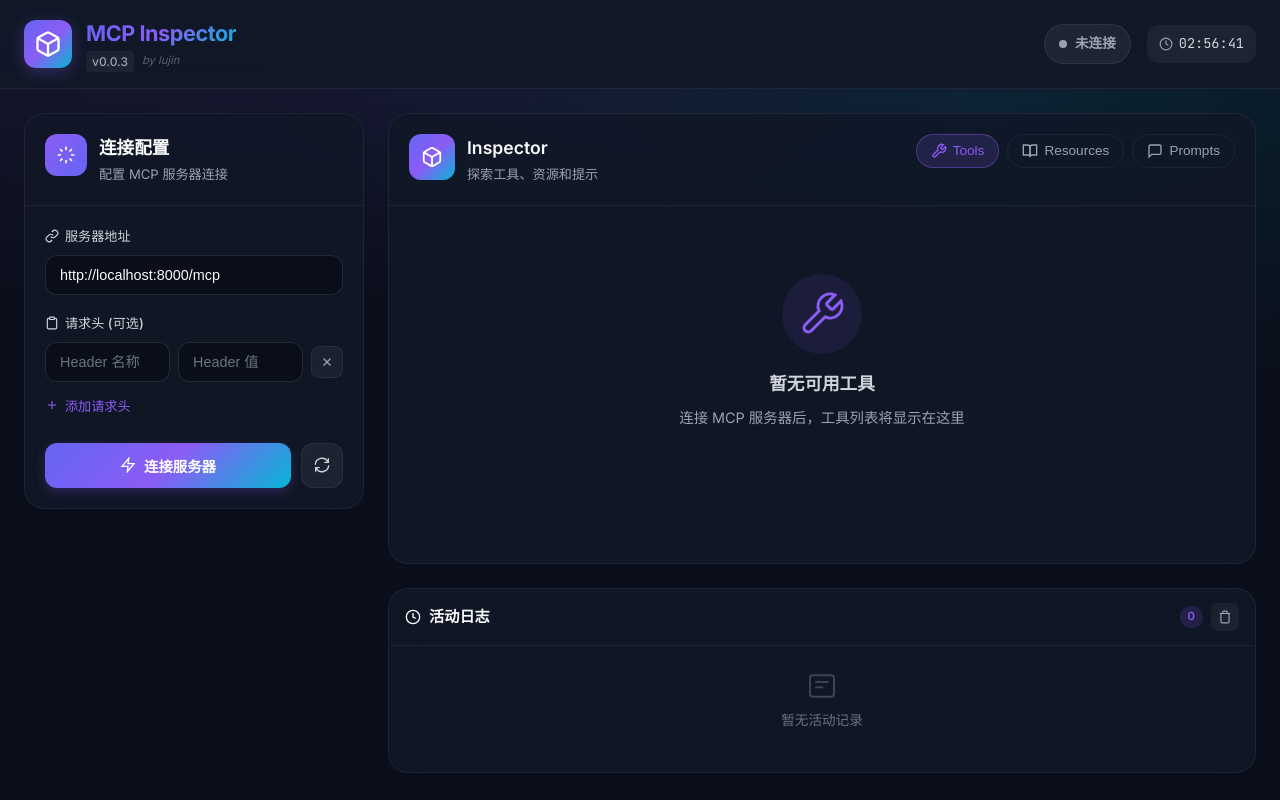
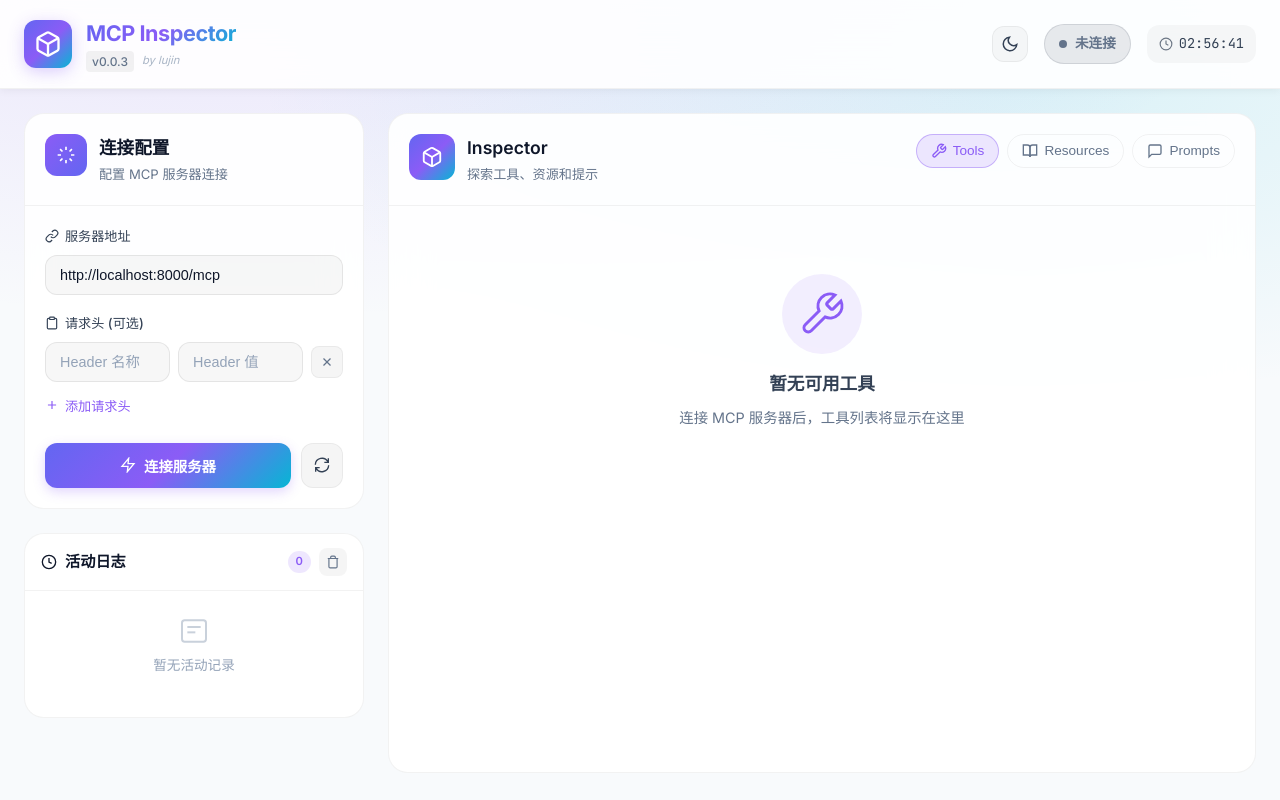
Before and after one commit to lujin3/mcp-inspector, a Vue app in the folder frontend/: page / in a window 1280 px wide. Built offline with nearby package versions, Linux system fonts and the light colour scheme.

Commit message:
feat: implement theme switching with CSS variables and reorganize activity log panel

```diff
--- a/frontend/src/App.vue
+++ b/frontend/src/App.vue
@@ -1,6 +1,10 @@
 <template>
   <div class="app-layout">
-    <HeaderBar :status="connectionStatus" />
+    <HeaderBar
+      :status="connectionStatus"
+      :theme="theme"
+      @toggle-theme="toggleTheme"
+    />
 
     <main class="main-content">
       <div class="workspace">
@@ -131,6 +135,61 @@
               </div>
             </div>
           </section>
+
+          <!-- History Panel moved to sidebar -->
+          <section class="panel history-panel">
+            <div class="panel-header history-header">
+              <div class="panel-title compact">
+                <svg width="16" height="16" viewBox="0 0 24 24" fill="none" stroke="currentColor" stroke-width="2">
+                  <circle cx="12" cy="12" r="10"/>
+                  <polyline points="12 6 12 12 16 14"/>
+                </svg>
+                <h3>活动日志</h3>
+              </div>
+              <div class="history-actions">
+                <span class="count-badge small">{{ logs.length }}</span>
+                <button class="btn-icon-small" @click="clearLogs" title="清空日志">
+                  <svg width="14" height="14" viewBox="0 0 24 24" fill="none" stroke="currentColor" stroke-width="2">
+                    <polyline points="3 6 5 6 21 6"/>
+                    <path d="M19 6v14a2 2 0 0 1-2 2H7a2 2 0 0 1-2-2V6m3 0V4a2 2 0 0 1 2-2h4a2 2 0 0 1 2 2v2"/>
+                  </svg>
+                </button>
+              </div>
+            </div>
+            <div class="history-content">
+              <div v-if="logs.length === 0" class="empty-logs">
+                <svg width="32" height="32" viewBox="0 0 24 24" fill="none" stroke="currentColor" stroke-width="1.5">
+                  <rect x="3" y="4" width="18" height="16" rx="2"/>
+                  <line x1="7" y1="9" x2="17" y2="9"/>
+                  <line x1="7" y1="13" x2="13" y2="13"/>
+                </svg>
+                <p>暂无活动记录</p>
+              </div>
+              <div v-else class="log-list">
+                <div
+                  v-for="(entry, idx) in visibleHistory"
+                  :key="'log-' + idx"
+                  class="log-item"
+                >
+                  <details class="log-details">
+                    <summary>
+                      <span class="log-index">{{ idx + 1 }}</span>
+                      <span class="log-text">{{ summarizeLog(entry) }}</span>
+                    </summary>
+                    <pre class="log-full">{{ entry }}</pre>
+                  </details>
+                </div>
+              </div>
+              <div v-if="logs.length > historyLimit" class="history-footer">
+                <button class="btn-text small" @click="historyExpanded = !historyExpanded">
+                  <svg width="14" height="14" viewBox="0 0 24 24" fill="none" stroke="currentColor" stroke-width="2">
+                    <polyline :points="historyExpanded ? '18 15 12 9 6 15' : '6 9 12 15 18 9'"/>
+                  </svg>
+                  {{ historyExpanded ? '收起' : `显示全部 ${logs.length} 条` }}
+                </button>
+              </div>
+            </div>
+          </section>
         </aside>
 
         <!-- Main Area -->
@@ -202,61 +261,6 @@
               </div>
             </div>
           </section>
-
-          <!-- History Panel -->
-          <section class="panel history-panel">
-            <div class="panel-header history-header">
-              <div class="panel-title compact">
-                <svg width="16" height="16" viewBox="0 0 24 24" fill="none" stroke="currentColor" stroke-width="2">
-                  <circle cx="12" cy="12" r="10"/>
-                  <polyline points="12 6 12 12 16 14"/>
-                </svg>
-                <h3>活动日志</h3>
-              </div>
-              <div class="history-actions">
-                <span class="count-badge small">{{ logs.length }}</span>
-                <button class="btn-icon-small" @click="clearLogs" title="清空日志">
-                  <svg width="14" height="14" viewBox="0 0 24 24" fill="none" stroke="currentColor" stroke-width="2">
-                    <polyline points="3 6 5 6 21 6"/>
-                    <path d="M19 6v14a2 2 0 0 1-2 2H7a2 2 0 0 1-2-2V6m3 0V4a2 2 0 0 1 2-2h4a2 2 0 0 1 2 2v2"/>
-                  </svg>
-                </button>
-              </div>
-            </div>
-            <div class="history-content">
-              <div v-if="logs.length === 0" class="empty-logs">
-                <svg width="32" height="32" viewBox="0 0 24 24" fill="none" stroke="currentColor" stroke-width="1.5">
-                  <rect x="3" y="4" width="18" height="16" rx="2"/>
-                  <line x1="7" y1="9" x2="17" y2="9"/>
-                  <line x1="7" y1="13" x2="13" y2="13"/>
-                </svg>
-                <p>暂无活动记录</p>
-              </div>
-              <div v-else class="log-list">
-                <div
-                  v-for="(entry, idx) in visibleHistory"
-                  :key="'log-' + idx"
-                  class="log-item"
-                >
-                  <details class="log-details">
-                    <summary>
-                      <span class="log-index">{{ idx + 1 }}</span>
-                      <span class="log-text">{{ summarizeLog(entry) }}</span>
-                    </summary>
-                    <pre class="log-full">{{ entry }}</pre>
-                  </details>
-                </div>
-              </div>
-              <div v-if="logs.length > historyLimit" class="history-footer">
-                <button class="btn-text small" @click="historyExpanded = !historyExpanded">
-                  <svg width="14" height="14" viewBox="0 0 24 24" fill="none" stroke="currentColor" stroke-width="2">
-                    <polyline :points="historyExpanded ? '18 15 12 9 6 15' : '6 9 12 15 18 9'"/>
-                  </svg>
-                  {{ historyExpanded ? '收起' : `显示全部 ${logs.length} 条` }}
-                </button>
-              </div>
-            </div>
-          </section>
         </div>
       </div>
     </main>
@@ -264,13 +268,32 @@
 </template>
 
 <script setup lang="ts">
-import { ref, computed } from 'vue';
+import { ref, computed, onMounted } from 'vue';
 import HeaderBar from './components/HeaderBar.vue';
 import ToolList from './components/ToolList.vue';
 import ResourcePanel from './components/ResourcePanel.vue';
 import PromptPanel from './components/PromptPanel.vue';
 import type { Tool, Resource, Prompt, HeaderPair, ConnectResult, ToolCallPayload } from '@/types';
 import { mcpApi, isRunningInTauri } from '@/services/mcpApi';
+
+const theme = ref<'dark' | 'light'>('dark');
+
+const toggleTheme = () => {
+  theme.value = theme.value === 'dark' ? 'light' : 'dark';
+  document.documentElement.setAttribute('data-theme', theme.value);
+  localStorage.setItem('mcp-inspector-theme', theme.value);
+};
+
+onMounted(() => {
+  // Initialize theme
+  const savedTheme = localStorage.getItem('mcp-inspector-theme') as 'dark' | 'light';
+  if (savedTheme) {
+    theme.value = savedTheme;
+  } else if (window.matchMedia('(prefers-color-scheme: light)').matches) {
+    theme.value = 'light';
+  }
+  document.documentElement.setAttribute('data-theme', theme.value);
+});
 
 const serverUrl = ref('http://localhost:8000/mcp');
 const headerInputs = ref<HeaderPair[]>([{ name: '', value: '' }]);
@@ -281,7 +304,7 @@ const tools = ref<Tool[]>([]);
 const resources = ref<Resource[]>([]);
 const prompts = ref<Prompt[]>([]);
 const logs = ref<string[]>([]);
-const historyLimit = 5;
+const historyLimit = 10;
 const HISTORY_SUMMARY_LENGTH = 100;
 const historyExpanded = ref(false);
 const runningInTauri = ref(isRunningInTauri());
@@ -503,7 +526,7 @@ async function handleCallTool(payload: ToolCallPayload) {
 
 .main-content {
   flex: 1;
-  max-width: 1440px;
+  max-width: 1920px;
   width: 100%;
   margin: 0 auto;
   padding: 24px;
@@ -519,10 +542,11 @@ async function handleCallTool(payload: ToolCallPayload) {
 .sidebar {
   display: flex;
   flex-direction: column;
+  gap: 24px;
 }
 
 .panel {
-  background: rgba(17, 24, 39, 0.85);
+  background: var(--bg-card);
   backdrop-filter: blur(20px);
   border: 1px solid var(--border-subtle);
   border-radius: var(--radius-xl);
@@ -530,8 +554,9 @@ async function handleCallTool(payload: ToolCallPayload) {
 }
 
 .connection-panel {
-  position: sticky;
-  top: 100px;
+  /* Remove sticky position to allow sidebar scrolling with logs */
+  position: relative;
+  top: 0;
 }
 
 .panel-header {
@@ -614,7 +639,7 @@ async function handleCallTool(payload: ToolCallPayload) {
 .form-input {
   width: 100%;
   padding: 11px 14px;
-  background: rgba(0, 0, 0, 0.3);
+  background: var(--input-bg);
   border: 1px solid var(--border-light);
   border-radius: var(--radius-md);
   color: var(--text-primary);
@@ -653,7 +678,7 @@ async function handleCallTool(payload: ToolCallPayload) {
 .btn-icon {
   width: 32px;
   height: 32px;
-  background: rgba(255, 255, 255, 0.05);
+  background: var(--badge-bg);
   border: 1px solid var(--border-subtle);
   border-radius: var(--radius-sm);
   color: var(--text-muted);
@@ -747,7 +772,7 @@ async function handleCallTool(payload: ToolCallPayload) {
 }
 
 .btn-secondary {
-  background: rgba(255, 255, 255, 0.06);
+  background: var(--badge-bg);
   color: var(--text-secondary);
   border: 1px solid var(--border-subtle);
   padding: 12px;
@@ -841,7 +866,7 @@ async function handleCallTool(payload: ToolCallPayload) {
 
 .tab-badge {
   padding: 2px 7px;
-  background: rgba(255, 255, 255, 0.1);
+  background: var(--badge-bg);
   border-radius: var(--radius-full);
   font-size: 0.72rem;
   font-weight: 600;
@@ -981,7 +1006,7 @@ async function handleCallTool(payload: ToolCallPayload) {
 .result-payload {
   margin: 0;
   padding: 10px;
-  background: rgba(0, 0, 0, 0.3);
+  background: var(--input-bg);
   border-radius: var(--radius-sm);
   font-size: 0.78rem;
   color: var(--text-secondary);
@@ -1012,7 +1037,7 @@ async function handleCallTool(payload: ToolCallPayload) {
 .btn-icon-small {
   width: 28px;
   height: 28px;
-  background: rgba(255, 255, 255, 0.05);
+  background: var(--badge-bg);
   border: none;
   border-radius: var(--radius-sm);
   color: var(--text-muted);
@@ -1061,7 +1086,7 @@ async function handleCallTool(payload: ToolCallPayload) {
 }
 
 .log-item {
-  background: rgba(0, 0, 0, 0.2);
+  background: var(--panel-bg-subtle);
   border-radius: var(--radius-sm);
   overflow: hidden;
 }
@@ -1076,7 +1101,7 @@ async function handleCallTool(payload: ToolCallPayload) {
 }
 
 .log-details summary:hover {
-  background: rgba(255, 255, 255, 0.03);
+  background: var(--badge-bg);
 }
 
 .log-index {
@@ -1106,7 +1131,7 @@ async function handleCallTool(payload: ToolCallPayload) {
 .log-full {
   margin: 0;
   padding: 12px;
-  background: rgba(0, 0, 0, 0.3);
+  background: var(--input-bg);
   font-size: 0.78rem;
   color: var(--text-muted);
   white-space: pre-wrap;
--- a/frontend/src/assets/styles.css
+++ b/frontend/src/assets/styles.css
@@ -5,8 +5,9 @@
 /* Import Google Fonts */
 @import url('https://fonts.googleapis.com/css2?family=Inter:wght@300;400;500;600;700&family=JetBrains+Mono:wght@400;500&display=swap');
 
-/* CSS Variables */
-:root {
+/* CSS Variables & Themes */
+:root,
+[data-theme='dark'] {
   /* Primary Colors */
   --primary-gradient: linear-gradient(135deg, #6366f1 0%, #8b5cf6 50%, #06b6d4 100%);
   --primary-color: #8b5cf6;
@@ -56,10 +57,51 @@
   --transition-fast: 150ms ease;
   --transition-normal: 250ms ease;
   --transition-slow: 400ms ease;
+
+  /* Component Specific */
+  --input-bg: rgba(0, 0, 0, 0.3);
+  --panel-bg-subtle: rgba(255, 255, 255, 0.03);
+  --badge-bg: rgba(255, 255, 255, 0.05);
+}
+
+[data-theme='light'] {
+  /* Background Colors */
+  --bg-primary: #f8fafc;
+  --bg-secondary: #ffffff;
+  --bg-tertiary: #f1f5f9;
+  --bg-card: rgba(255, 255, 255, 0.9);
+  --bg-card-hover: rgba(241, 245, 249, 1);
+
+  /* Text Colors */
+  --text-primary: #0f172a;
+  --text-secondary: #334155;
+  --text-muted: #64748b;
+  --text-dim: #94a3b8;
+
+  /* Border & Shadow */
+  --border-subtle: rgba(0, 0, 0, 0.05);
+  --border-light: rgba(0, 0, 0, 0.08);
+  --shadow-sm: 0 2px 8px rgba(0, 0, 0, 0.05);
+  --shadow-md: 0 8px 24px rgba(0, 0, 0, 0.06);
+  --shadow-lg: 0 16px 48px rgba(0, 0, 0, 0.08);
+  --shadow-glow: 0 0 40px rgba(139, 92, 246, 0.1);
+
+  /* Status Background Adjustments */
+  --success-bg: rgba(16, 185, 129, 0.1);
+  --warning-bg: rgba(245, 158, 11, 0.1);
+  --error-bg: rgba(239, 68, 68, 0.1);
+  --info-bg: rgba(59, 130, 246, 0.1);
+
+  /* Component Specific */
+  --input-bg: rgba(0, 0, 0, 0.03);
+  --panel-bg-subtle: rgba(0, 0, 0, 0.02);
+  --badge-bg: rgba(0, 0, 0, 0.04);
 }
 
 /* Reset & Base */
-*, *::before, *::after {
+*,
+*::before,
+*::after {
   box-sizing: border-box;
   margin: 0;
   padding: 0;
@@ -120,14 +162,21 @@ body {
 }
 
 /* Code Font */
-code, pre, .mono {
+code,
+pre,
+.mono {
   font-family: 'JetBrains Mono', 'Fira Code', monospace;
 }
 
 /* Animation Keyframes */
 @keyframes fadeIn {
-  from { opacity: 0; }
-  to { opacity: 1; }
+  from {
+    opacity: 0;
+  }
+
+  to {
+    opacity: 1;
+  }
 }
 
 @keyframes slideUp {
@@ -135,6 +184,7 @@ code, pre, .mono {
     opacity: 0;
     transform: translateY(10px);
   }
+
   to {
     opacity: 1;
     transform: translateY(0);
@@ -142,18 +192,37 @@ code, pre, .mono {
 }
 
 @keyframes pulse {
-  0%, 100% { opacity: 1; }
-  50% { opacity: 0.5; }
+
+  0%,
+  100% {
+    opacity: 1;
+  }
+
+  50% {
+    opacity: 0.5;
+  }
 }
 
 @keyframes shimmer {
-  0% { background-position: -200% 0; }
-  100% { background-position: 200% 0; }
+  0% {
+    background-position: -200% 0;
+  }
+
+  100% {
+    background-position: 200% 0;
+  }
 }
 
 @keyframes float {
-  0%, 100% { transform: translateY(0); }
-  50% { transform: translateY(-5px); }
+
+  0%,
+  100% {
+    transform: translateY(0);
+  }
+
+  50% {
+    transform: translateY(-5px);
+  }
 }
 
 /* Utility Classes */
--- a/frontend/src/components/HeaderBar.vue
+++ b/frontend/src/components/HeaderBar.vue
@@ -21,6 +21,20 @@
 
       <!-- Status & Time -->
       <div class="header-right">
+        <!-- Theme Toggle -->
+        <button
+          class="theme-toggle"
+          @click="$emit('toggle-theme')"
+          :title="theme === 'dark' ? '切换至亮色模式' : '切换至暗色模式'"
+        >
+          <svg v-if="theme === 'dark'" width="18" height="18" viewBox="0 0 24 24" fill="none" stroke="currentColor" stroke-width="2">
+            <circle cx="12" cy="12" r="5"/><line x1="12" y1="1" x2="12" y2="3"/><line x1="12" y1="21" x2="12" y2="23"/><line x1="4.22" y1="4.22" x2="5.64" y2="5.64"/><line x1="18.36" y1="18.36" x2="19.78" y2="19.78"/><line x1="1" y1="12" x2="3" y2="12"/><line x1="21" y1="12" x2="23" y2="12"/><line x1="4.22" y1="19.07" x2="5.64" y2="17.66"/><line x1="18.36" y1="5.64" x2="19.78" y2="4.22"/>
+          </svg>
+          <svg v-else width="18" height="18" viewBox="0 0 24 24" fill="none" stroke="currentColor" stroke-width="2">
+            <path d="M21 12.79A9 9 0 1 1 11.21 3 7 7 0 0 0 21 12.79z"/>
+          </svg>
+        </button>
+
         <div class="status-badge" :class="status">
           <span class="status-dot"></span>
           <span class="status-text">{{ statusText }}</span>
@@ -40,7 +54,14 @@
 <script setup lang="ts">
 import { ref, computed, onMounted, onUnmounted } from 'vue';
 
-const props = defineProps<{ status: string }>();
+const props = defineProps<{
+  status: string,
+  theme: 'dark' | 'light'
+}>();
+
+const emit = defineEmits<{
+  (e: 'toggle-theme'): void
+}>();
 
 const currentTime = ref(new Date().toLocaleTimeString('zh-CN', {
   hour: '2-digit',
@@ -79,16 +100,17 @@ const statusText = computed(() => {
 
 <style scoped>
 .header {
-  background: linear-gradient(180deg, rgba(17, 24, 39, 0.98) 0%, rgba(17, 24, 39, 0.95) 100%);
+  background: var(--bg-card);
   border-bottom: 1px solid var(--border-subtle);
   backdrop-filter: blur(20px);
   position: sticky;
   top: 0;
   z-index: 100;
+  box-shadow: var(--shadow-sm);
 }
 
 .header-inner {
-  max-width: 1440px;
+  max-width: 1920px;
   margin: 0 auto;
   padding: 16px 24px;
   display: flex;
@@ -141,9 +163,13 @@ const statusText = computed(() => {
   font-size: 0.75rem;
   color: var(--text-muted);
   font-weight: 500;
-  background: rgba(255, 255, 255, 0.05);
+  background: rgba(139, 92, 246, 0.05);
   padding: 1px 6px;
   border-radius: 4px;
+}
+
+[data-theme='light'] .version {
+  background: rgba(0, 0, 0, 0.05);
 }
 
 .author {
@@ -157,6 +183,35 @@ const statusText = computed(() => {
   display: flex;
   align-items: center;
   gap: 16px;
+}
+
+.theme-toggle {
+  display: flex;
+  align-items: center;
+  justify-content: center;
+  width: 36px;
+  height: 36px;
+  background: rgba(255, 255, 255, 0.05);
+  border: 1px solid var(--border-subtle);
+  border-radius: var(--radius-md);
+  cursor: pointer;
+  color: var(--text-secondary);
+  transition: all var(--transition-fast);
+}
+
+[data-theme='light'] .theme-toggle {
+  background: rgba(0, 0, 0, 0.03);
+}
+
+.theme-toggle:hover {
+  background: rgba(255, 255, 255, 0.1);
+  border-color: var(--border-light);
+  color: var(--primary-color);
+  transform: translateY(-2px);
+}
+
+[data-theme='light'] .theme-toggle:hover {
+  background: rgba(0, 0, 0, 0.05);
 }
 
 .status-badge {
@@ -231,6 +286,10 @@ const statusText = computed(() => {
   font-family: 'JetBrains Mono', monospace;
 }
 
+[data-theme='light'] .time-display {
+  background: rgba(0, 0, 0, 0.03);
+}
+
 .time-display svg {
   opacity: 0.7;
 }
--- a/frontend/src/components/PromptPanel.vue
+++ b/frontend/src/components/PromptPanel.vue
@@ -81,7 +81,7 @@ defineProps<{ prompts: Prompt[] }>();
 .empty-icon {
   width: 80px;
   height: 80px;
-  background: rgba(16, 185, 129, 0.1);
+  background: var(--success-bg);
   border-radius: 50%;
   display: flex;
   align-items: center;
@@ -182,7 +182,7 @@ defineProps<{ prompts: Prompt[] }>();
   gap: 4px;
   font-size: 0.75rem;
   padding: 4px 10px;
-  background: rgba(255, 255, 255, 0.06);
+  background: var(--badge-bg);
   border: 1px solid var(--border-subtle);
   border-radius: var(--radius-full);
   color: var(--text-secondary);
@@ -190,7 +190,7 @@ defineProps<{ prompts: Prompt[] }>();
 }
 
 .arg-badge.required {
-  background: rgba(16, 185, 129, 0.1);
+  background: var(--success-bg);
   border-color: rgba(16, 185, 129, 0.3);
   color: var(--success);
 }
--- a/frontend/src/components/ResourcePanel.vue
+++ b/frontend/src/components/ResourcePanel.vue
@@ -72,7 +72,7 @@ defineProps<{ resources: Resource[] }>();
 .empty-icon {
   width: 80px;
   height: 80px;
-  background: rgba(6, 182, 212, 0.1);
+  background: var(--info-bg);
   border-radius: 50%;
   display: flex;
   align-items: center;
@@ -149,7 +149,7 @@ defineProps<{ resources: Resource[] }>();
 .mime-badge {
   font-size: 0.7rem;
   padding: 3px 8px;
-  background: rgba(6, 182, 212, 0.15);
+  background: var(--info-bg);
   color: var(--accent-color);
   border-radius: var(--radius-full);
   font-family: 'JetBrains Mono', monospace;
@@ -160,7 +160,7 @@ defineProps<{ resources: Resource[] }>();
   align-items: center;
   gap: 8px;
   padding: 10px 12px;
-  background: rgba(0, 0, 0, 0.25);
+  background: var(--input-bg);
   border-radius: var(--radius-md);
   margin-bottom: 10px;
 }
--- a/frontend/src/components/ToolList.vue
+++ b/frontend/src/components/ToolList.vue
@@ -602,7 +602,7 @@ function handleCall(tool: Tool) {
 }
 
 .expand-btn:hover {
-  background: rgba(255, 255, 255, 0.1);
+  background: var(--badge-bg);
   color: var(--text-primary);
 }
 
@@ -633,7 +633,7 @@ function handleCall(tool: Tool) {
 .json-textarea {
   width: 100%;
   padding: 12px;
-  background: rgba(0, 0, 0, 0.3);
+  background: var(--input-bg);
   border: 1px solid var(--border-light);
   border-radius: var(--radius-md);
   color: var(--text-primary);
@@ -728,7 +728,7 @@ function handleCall(tool: Tool) {
 .field-input {
   width: 100%;
   padding: 10px 12px;
-  background: rgba(0, 0, 0, 0.3);
+  background: var(--input-bg);
   border: 1px solid var(--border-light);
   border-radius: var(--radius-md);
   color: var(--text-primary);
@@ -749,7 +749,7 @@ function handleCall(tool: Tool) {
 .field-select {
   width: 100%;
   padding: 10px 12px;
-  background: rgba(0, 0, 0, 0.3);
+  background: var(--input-bg);
   border: 1px solid var(--border-light);
   border-radius: var(--radius-md);
   color: var(--text-primary);
@@ -789,7 +789,7 @@ function handleCall(tool: Tool) {
   position: absolute;
   cursor: pointer;
   top: 0; left: 0; right: 0; bottom: 0;
-  background: rgba(255, 255, 255, 0.1);
+  background: var(--input-bg);
   border: 1px solid var(--border-light);
   border-radius: 26px;
   transition: all var(--transition-fast);
@@ -865,7 +865,7 @@ function handleCall(tool: Tool) {
 .local-result {
   margin-top: 20px;
   padding: 16px;
-  background: rgba(255, 255, 255, 0.03);
+  background: var(--panel-bg-subtle);
   border-radius: var(--radius-md);
   border-left: 3px solid transparent;
   animation: slideUp 0.3s ease-out;
@@ -917,14 +917,16 @@ function handleCall(tool: Tool) {
 .result-payload-box {
   margin: 0;
   padding: 12px;
-  background: rgba(0, 0, 0, 0.4);
+  background: var(--input-bg);
   border-radius: var(--radius-sm);
   font-size: 0.78rem;
   color: var(--text-secondary);
   overflow: auto;
   max-height: 300px;
   font-family: 'JetBrains Mono', monospace;
-  border: 1px solid rgba(255, 255, 255, 0.05);
+  border: 1px solid var(--border-subtle);
+  white-space: pre-wrap;
+  word-break: break-all;
 }
 
 @keyframes slideUp {
```
Also changed, not shown: 1 other file (tests, documents, lock files or other folders).
